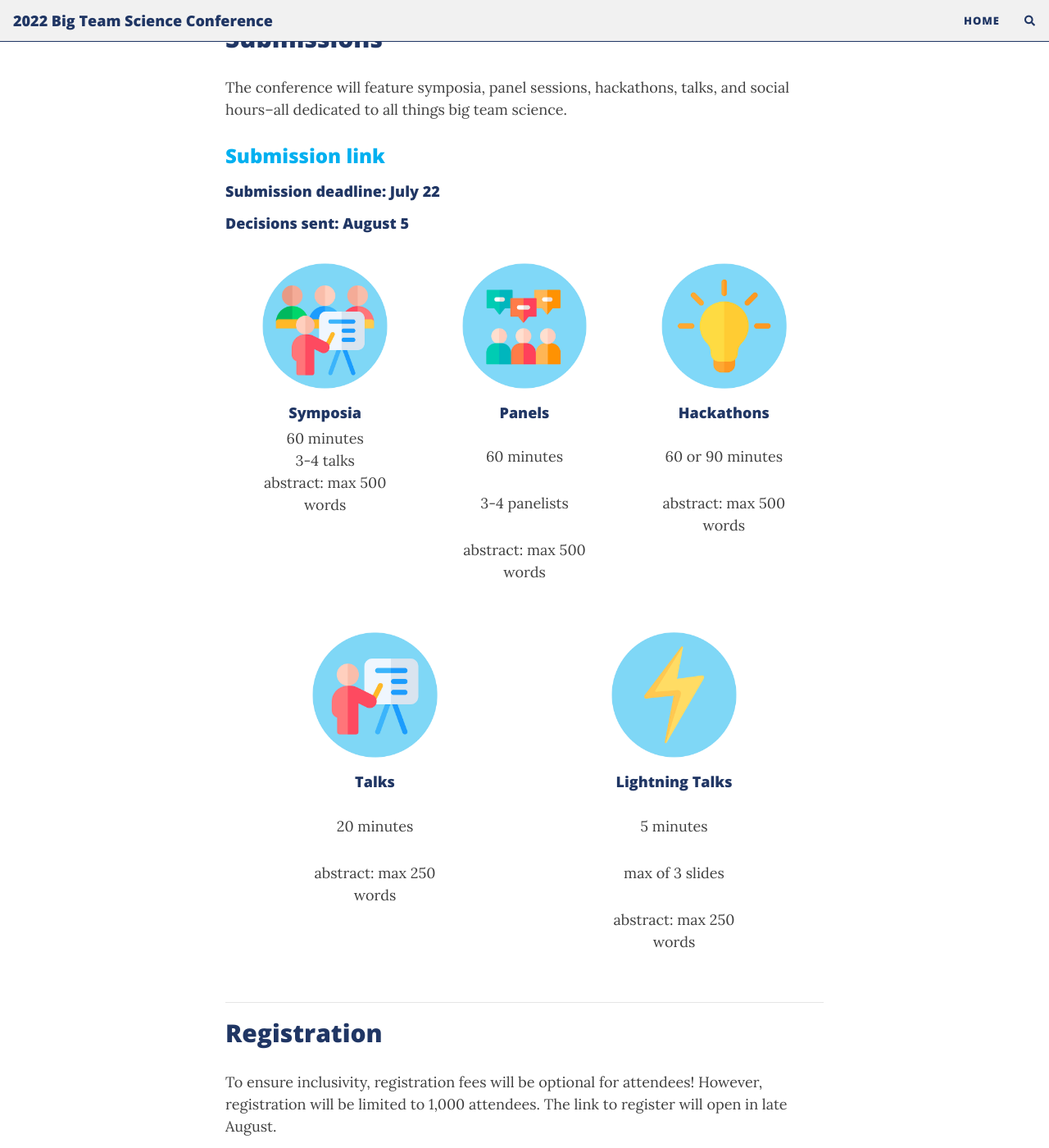
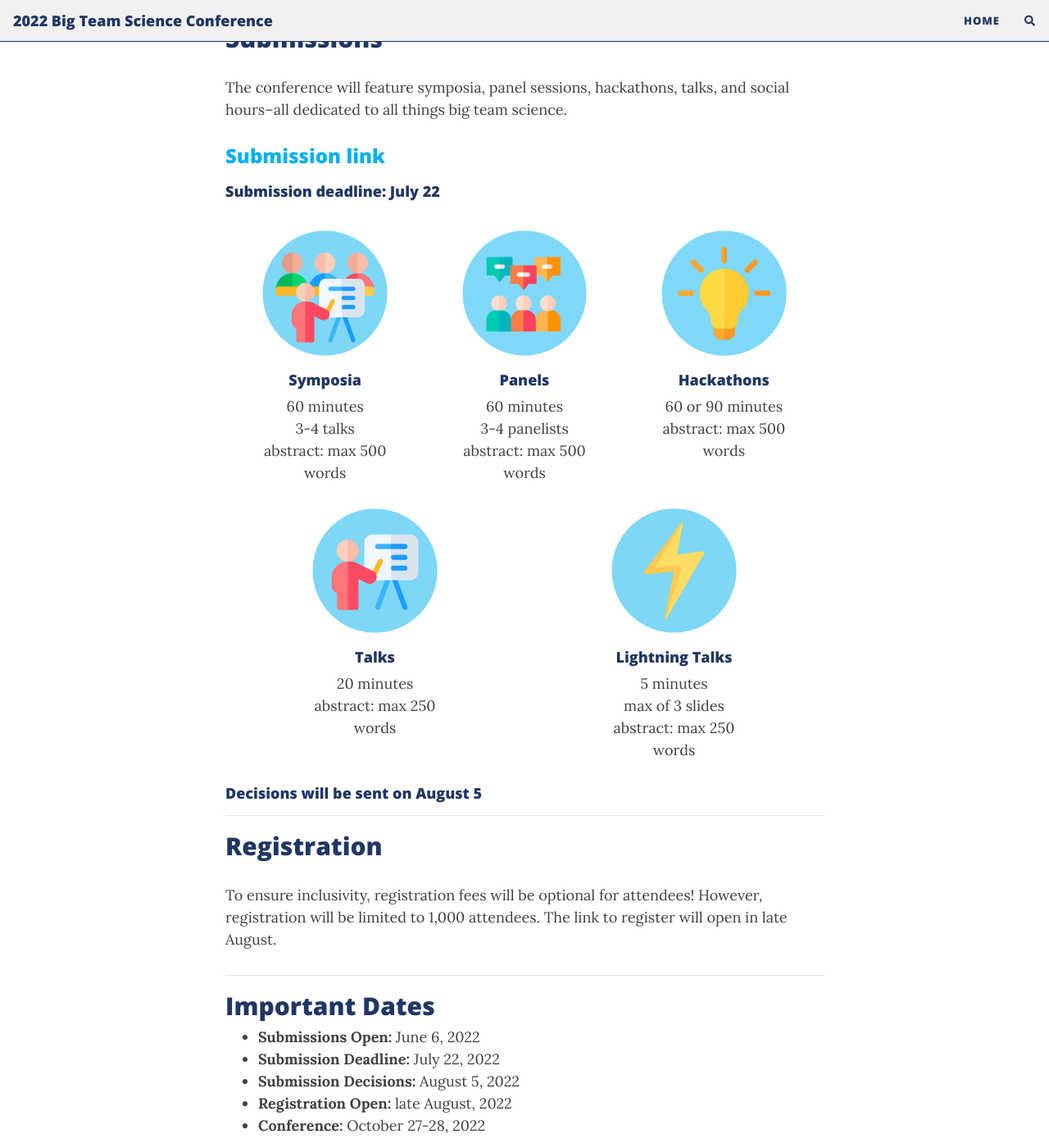
Before and after one commit to bigteamscienceconference/bigteamscienceconference.github.io, a Jekyll site: the page built from index.md, in a window 1280 px wide and 1400 px high, scrolled down 2263 px. Shown: the whole window at 82% size. Built offline with Jekyll 4.4.1, drawn with Linux system fonts in a browser that asks for light colours; nearby versions of some CDN libraries; comment, search, counter and statistics services are not loaded; some of the changed lines change nothing that is shown.

Commit message:
formatting

```diff
--- a/index.md
+++ b/index.md
@@ -144,7 +144,7 @@ The conference will feature symposia, panel sessions, hackathons, talks, and soc
 ### <a href="https://docs.google.com/forms/d/e/1FAIpQLScIciauSbdMx7Es0Wnmp9ulOHGZtWlvaXinBm6mkLrd32WZyA/viewform?usp=sf_link" target="_blank">Submission link</a>
 
 #### Submission deadline: July 22
-#### Decisions sent: August 5
+
 
 <section>
   <div class="container">
@@ -164,15 +164,15 @@ The conference will feature symposia, panel sessions, hackathons, talks, and soc
       <div class="col-sm-3 col-xs-6" align="center">
         <img src="/assets/img/panel.png" alt="panel">
         <h4>Panels</h4>
-        <p>60 minutes</p>
-        <p>3-4 panelists</p>
-        <p>abstract: max 500 words</p>
+        60 minutes<br>
+        3-4 panelists<br>
+        abstract: max 500 words
       </div>
       <div class="col-sm-3 col-xs-6" align="center">
         <img src="/assets/img/hackathon.png" alt="hackathon">
         <h4>Hackathons</h4>
-        <p>60 or 90 minutes</p>
-        <p>abstract: max 500 words</p>
+        60 or 90 minutes<br>
+        abstract: max 500 words
       </div>
     </div>
     <div class="col-sm-12">
@@ -182,15 +182,15 @@ The conference will feature symposia, panel sessions, hackathons, talks, and soc
       <div class="col-sm-3 col-xs-6" align="center">
         <img src="/assets/img/talk.png" alt="talk">
         <h4>Talks</h4>
-        <p>20 minutes</p>
-        <p>abstract: max 250 words</p>
+        20 minutes<br>
+        abstract: max 250 words
       </div>
       <div class="col-sm-3 col-xs-6" align="center">
         <img src="/assets/img/lightning.png" alt="lightning talk">
         <h4>Lightning Talks</h4>
-        <p>5 minutes</p>
-        <p>max of 3 slides</p>
-        <p>abstract: max 250 words</p>
+        5 minutes<br>
+        max of 3 slides<br>
+        abstract: max 250 words
       </div>
     </div>
     <div class="col-sm-12">
@@ -199,6 +199,7 @@ The conference will feature symposia, panel sessions, hackathons, talks, and soc
   </div>
 </section>
 
+#### Decisions will be sent on August 5
 
 ***
 ## Registration
```
